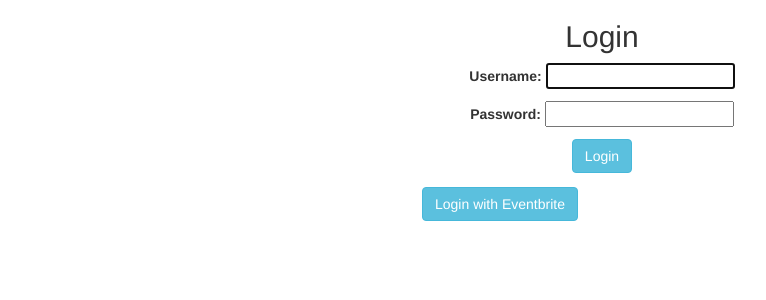
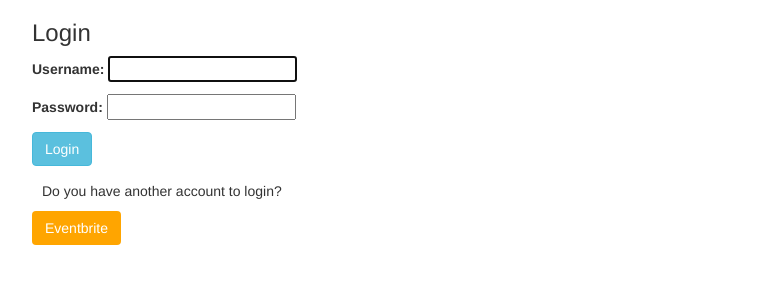
Before and after one commit to martinblasco-eb/todo-list, a Django app: page /accounts/login/ in a window 1280 px wide. Shown: the top 300 px of the page, without its empty margins (38-804 px from the left). Run offline with Django 3.2, Linux system fonts and the light colour scheme; some libraries are stand-ins or nearby versions.

Commit message:
events per user after login

```diff
--- a/templates/registration/login.html
+++ b/templates/registration/login.html
@@ -3,22 +3,22 @@
 {% bootstrap_javascript %}
 {% bootstrap_javascript jquery='full' %}
 {% block content %}
-<div class="container">
+<main class="login-form">
+<div class="container login-container">
     <div class="row">
-    <div class="col-md-4">
-    </div>
-    <div class="col-md-4">
-        <h2 class="text-center">Login</h2>
-        <div class="text-center">
+	<div class="col-md-12 login-form-1">
+	    <h3>Login</h3>
 	    <form method="post">
 		{% csrf_token %}
 		{{ form.as_p }}
+		<div class="form-group">
 		    <button type="submit" class="btn btn-info">Login</button>
+		</div>
 	    </form>
-        </div>
-	<a class="btn btn-info" href="{% url "social:begin" "eventbrite" %}">Login with Eventbrite</a>
-
+	    <div class="row"style="margin: 10px"> Do you have another account to login?</div>
+		<a class="btn" style="color: #ffffff; background-color: #ffa500" href="{% url "social:begin" "eventbrite" %}">Eventbrite</a>
 	</div>
     </div>
 </div>
+</main>
 {% endblock %}
--- a/todo_list/settings.py
+++ b/todo_list/settings.py
@@ -141,5 +141,5 @@
 
 STATIC_URL = '/static/'
 LOGIN_URL = '/accounts/login'
-LOGIN_REDIRECT_URL = 'task-list'
+LOGIN_REDIRECT_URL = 'event-list'
 LOGOUT_REDIRECT_URL = 'login'
--- a/user_todo_list/templates/user_todo_list/task_list.html
+++ b/user_todo_list/templates/user_todo_list/task_list.html
@@ -43,7 +43,7 @@
 		    {% endfor %}
 		{% else %}
 		<tr>
-		    <td align="center" colspan="6"> You have no task yet!  </td>
+		    <td align="center" colspan="6"> You have no tasks yet!  </td>
 		</tr>
 		{% endif %}
 	    </tbody>
--- a/user_todo_list/urls.py
+++ b/user_todo_list/urls.py
@@ -7,5 +7,6 @@
     url(r'update/(?P<pk>[0-9]+)/$', views.TaskUpdate.as_view(), name='task-update'),
     url(r'check/(?P<pk>[0-9]+)/$', views.check_task, name='task-check'),
     url(r'delete/(?P<pk>[0-9]+)/$', views.TaskDelete.as_view(), name='task-delete'),
-    url(r'^$', views.TaskList.as_view(), name='task-list'),
+    url(r'event', views.EventList.as_view(), name='event-list'),
+    url(r'list', views.TaskList.as_view(), name='task-list'),
 ]
--- a/user_todo_list/views.py
+++ b/user_todo_list/views.py
@@ -1,24 +1,42 @@
 from django.shortcuts import render
 from django.views.generic import ListView, CreateView, UpdateView, DeleteView
-from django.contrib.auth.views import LoginView, LogoutView, PasswordResetForm, PasswordResetView, PasswordResetDoneView
+from django.contrib.auth.views import TemplateView, LoginView, LogoutView, PasswordResetForm, PasswordResetView, PasswordResetDoneView
 from .models import Task
 from django.core.urlresolvers import reverse_lazy
 from django.shortcuts import redirect
 from django.contrib.auth.mixins import LoginRequiredMixin
+from eventbrite import Eventbrite
 
 
 # Create your views here.
 
 class Login(LoginView):
     pass
-    # template_name = 'login'
 
 class Logout(LogoutView):
     pass
-    # template_name = ''
 
 class RecoveryPassword(PasswordResetForm):
     pass
+
+class EventList(TemplateView):
+
+    template_name='event_list.html'
+
+    def get_context_data(self,**kwargs):
+        content_data = super().get_context_data(**kwargs)
+        content_data['events_list'] = self.get_events()
+        return content_data
+
+    def get_events(self):
+        social = self.request.user.social_auth.all()[0]
+        eventbrite = Eventbrite(social.access_token)
+        events = eventbrite.get('/users/me/events')['events']
+        return events
+
+    def get_queryset(self):
+        pass
+        # return Event.objects.filter(user=self.request.user)
 
 class TaskList(LoginRequiredMixin, ListView):
 
```
Also changed, not shown: templates/event_list.html (added, +37 -0 lines), user_todo_list/models.py (+7 -0 lines). Lines whose indentation alone changed are shown as unchanged.
